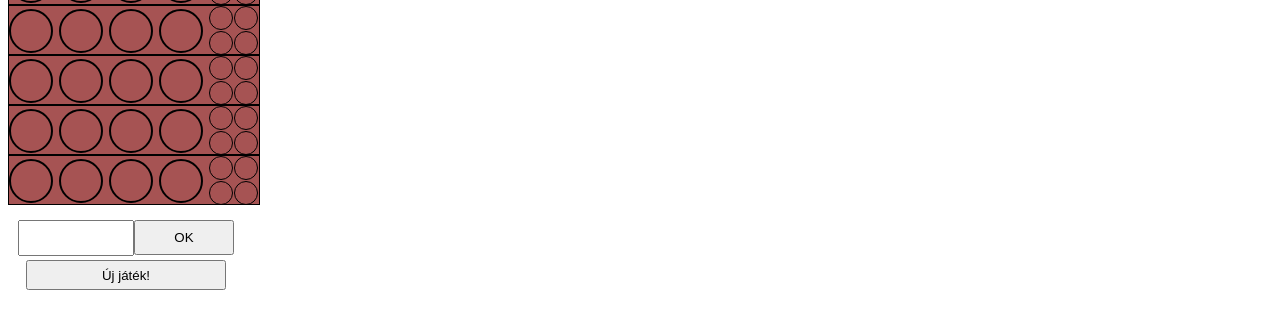
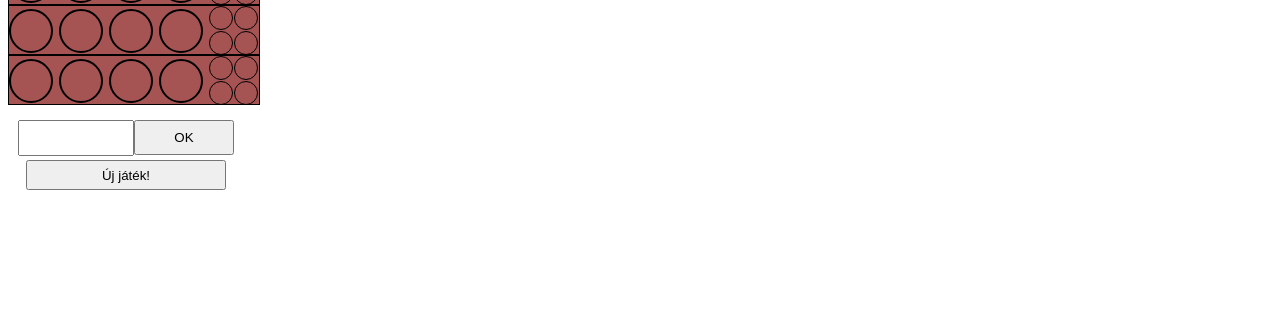
Before and after one commit to ZakariasKeszt/Mastermind, a plain HTML site: page index.html in a window 1280 px wide. Shown: the part 403-732 px from the top of the page. Drawn offline with Linux system fonts and the light colour scheme.

Commit message:
Add files via upload

```diff
--- a/index.css
+++ b/index.css
@@ -26,7 +26,7 @@ body{
 }
 .gridcolumn{
     display: grid;
-    grid-template-rows: 50px 50px 50px 50px 50px 50px 50px 50px 50px 50px 50px 50px;
+    grid-template-rows: 50px 50px 50px 50px 50px 50px 50px 50px 50px 50px;
     width: fit-content;
 }
 .returnbox{
--- a/index.html
+++ b/index.html
@@ -289,62 +289,6 @@
                     </div>
                 </div>
             </div>
-            <div class="gridrow">
-                <div class="box" id="box11.1">
-
-                </div>
-                <div class="box" id="box11.2">
-
-                </div>
-                <div class="box" id="box11.3">
-
-                </div>
-                <div class="box" id="box11.4">
-
-                </div>
-                <div class="returnbox" id="box11.return">
-                    <div class="return" id="return11.1">
-
-                    </div>
-                    <div class="return" id="return11.2">
-
-                    </div>
-                    <div class="return" id="return11.3">
-
-                    </div>
-                    <div class="return" id="return11.4">
-
-                    </div>
-                </div>
-            </div>
-            <div class="gridrow">
-                <div class="box" id="box12.1">
-
-                </div>
-                <div class="box" id="box12.2">
-
-                </div>
-                <div class="box" id="box12.3">
-
-                </div>
-                <div class="box" id="box12.4">
-
-                </div>
-                <div class="returnbox" id="box12.return">
-                    <div class="return" id="return12.1">
-
-                    </div>
-                    <div class="return" id="return12.2">
-
-                    </div>
-                    <div class="return" id="return12.3">
-
-                    </div>
-                    <div class="return" id="return12.4">
-
-                    </div>
-                </div>
-            </div>
         </div>
     </div>
     <div class="divinput">
--- a/index.js
+++ b/index.js
@@ -10,7 +10,7 @@ newgame(color);
 
 function newgame(color){
 
-    for(let i = 1; i <= 12; i+=1){
+    for(let i = 1; i <= 10; i+=1){
         for(let o = 1; o <= 4; o+=1){
             document.getElementById(`box${i}.${o}`).style.backgroundColor = "transparent";
         }
@@ -83,7 +83,7 @@ function check(){
             alert("Nyertél! Automatikusan indítunk egy új játékot!");
             newgame(color);
         }
-        else if(row == 13){
+        else if(row == 11){
             gameover();
         }
     }
```
